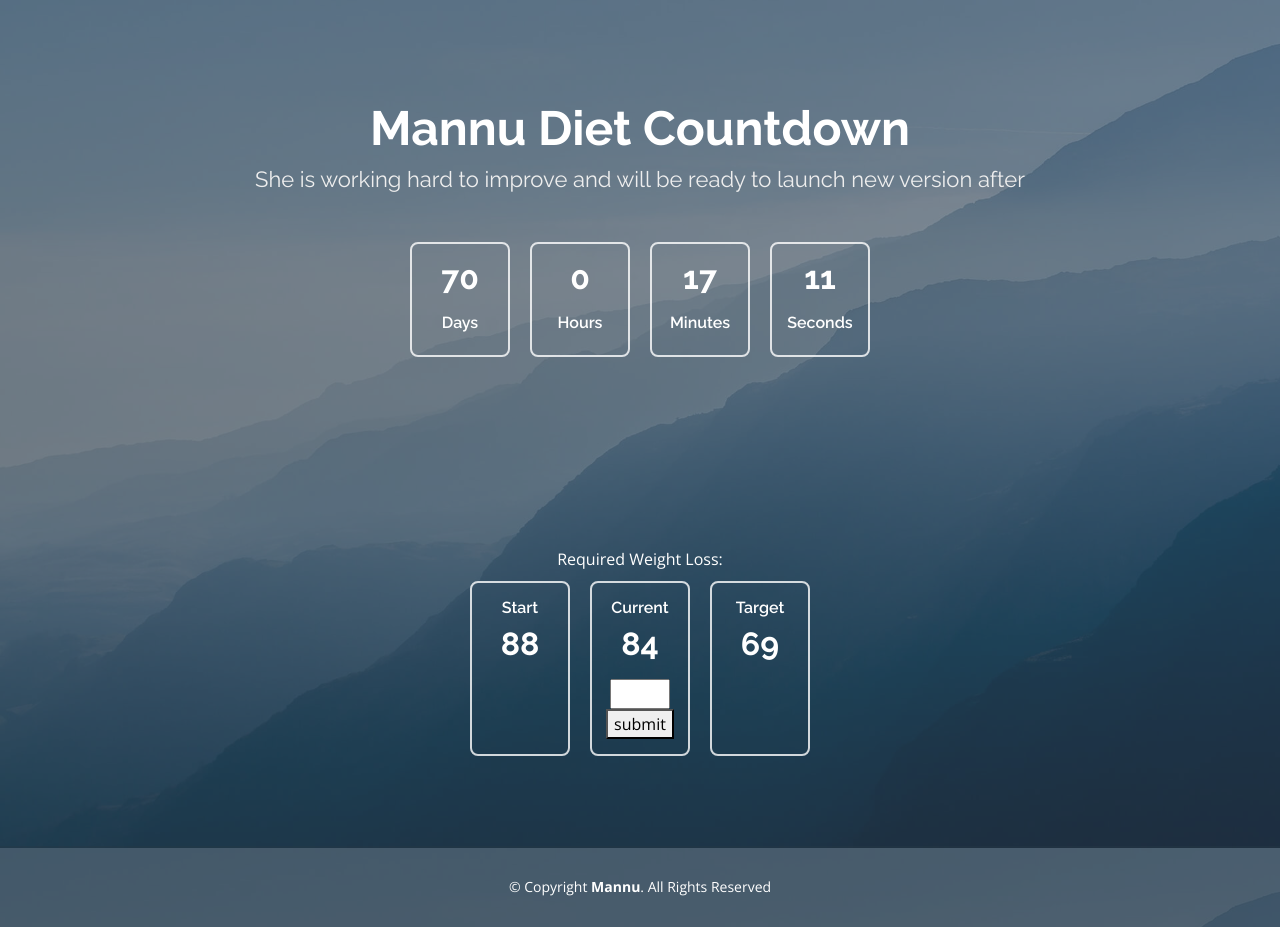
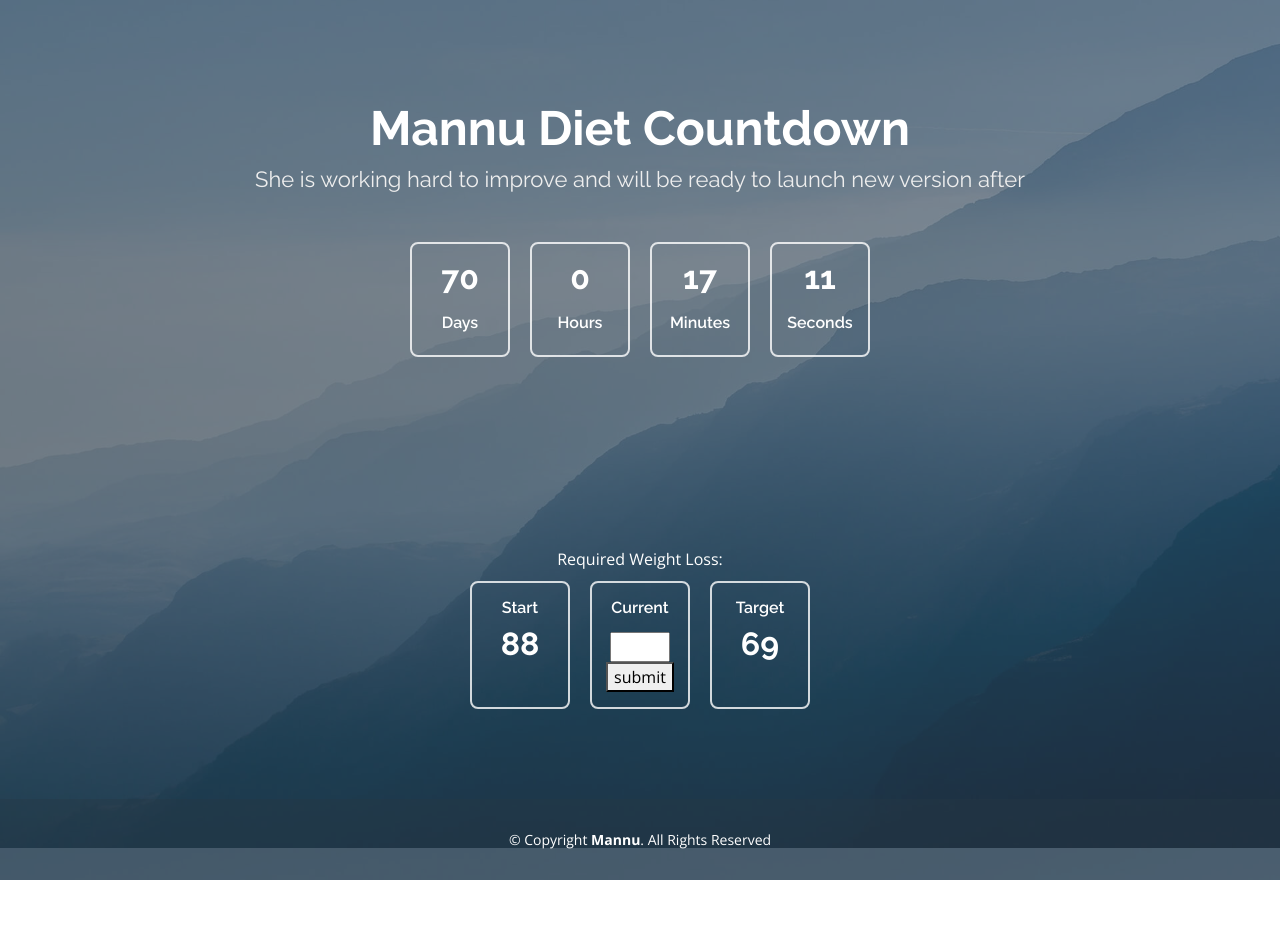
Before and after one commit to makrishna/mannudietcountdown, a plain HTML site: page index.html in a window 1280 px wide. After the commit the page ends 880 px from the top, so only its background shows below. Drawn offline with nearby package versions, Linux system fonts and the light colour scheme; no server answers.

Commit message:
api call changes final but not final

```diff
--- a/index.html
+++ b/index.html
@@ -69,7 +69,7 @@
       <div>
 
       <h4>Current</h4>
-        <h3 id="cur-weight">84</h3>
+        <h3 id="cur-weight"></h3>
         <input style="width: 60px;" id="cust-weight" type="number" />
         <button onclick="submitWeight()">submit</button>
       </div>
```
